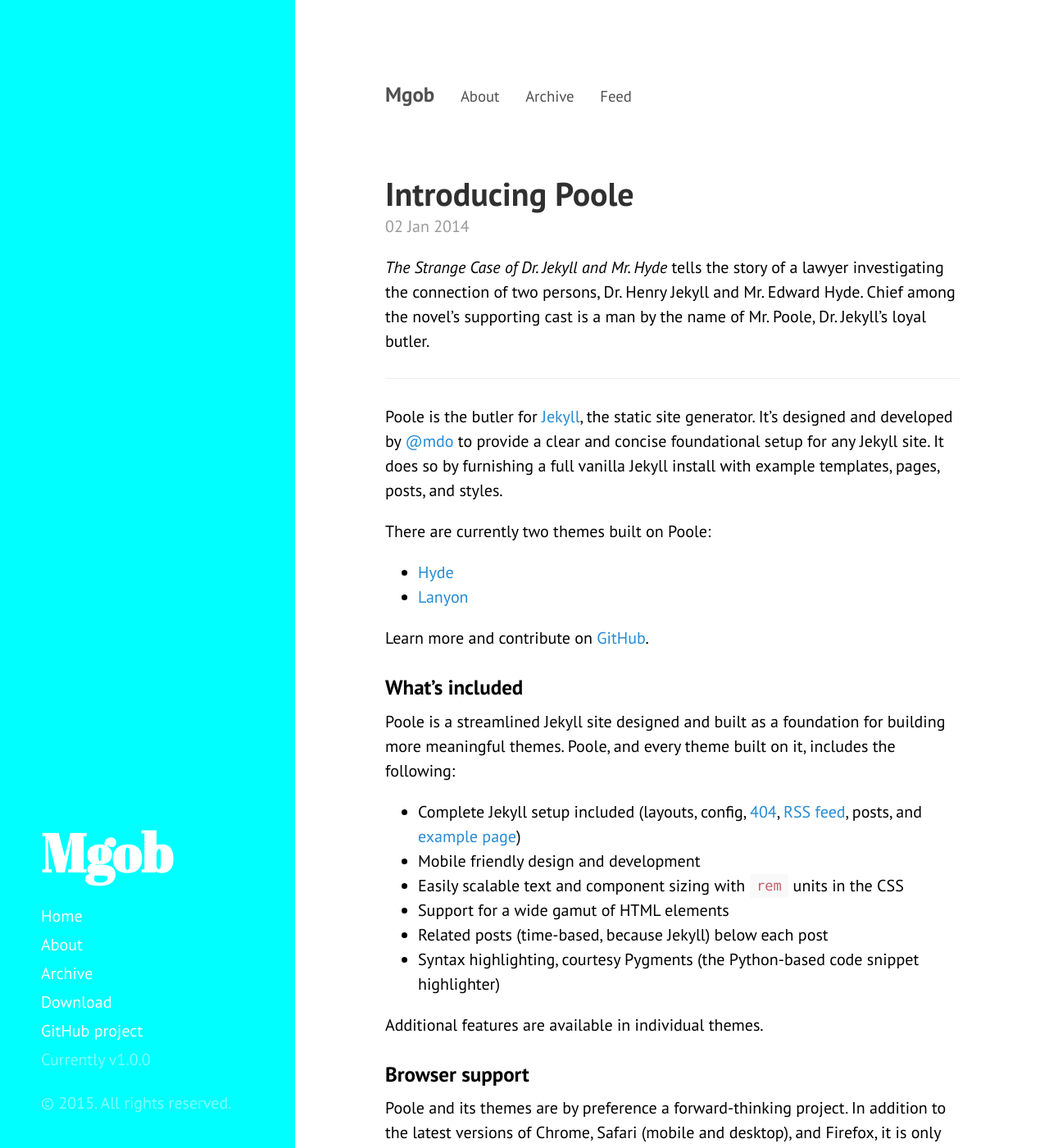
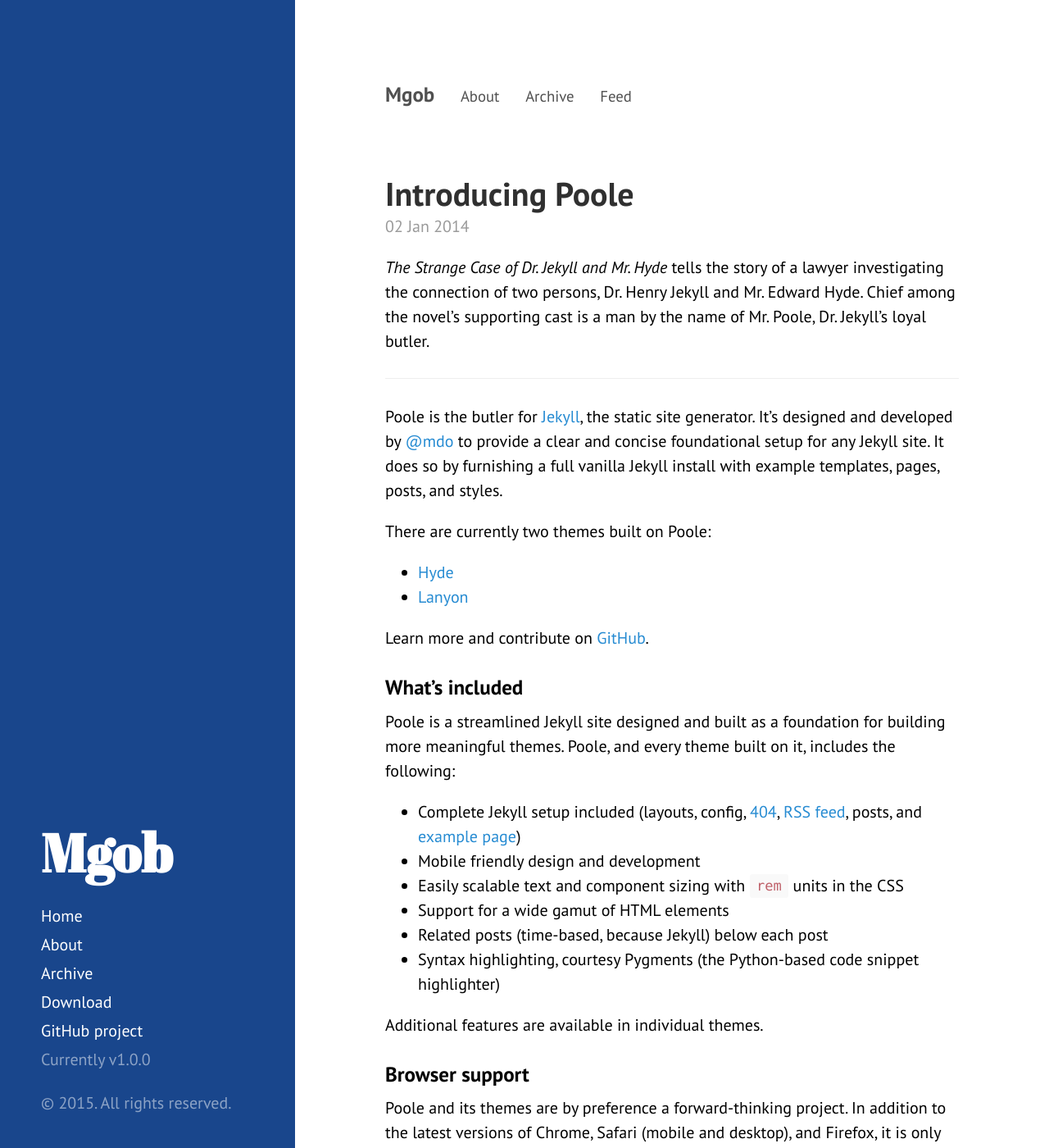
Before and after one commit to chawchangping/-chawchangping.github.io, a Jekyll site: the page built from index.html, in a window 1280 px wide and 1400 px high. Shown: the whole window at 82% size. Built offline with Jekyll 4.4.1, drawn with Linux system fonts in a browser that asks for light colours; the list of posts is cut into pages by our own code.

Commit message:
Update hyde.css

```diff
--- a/public/css/hyde.css
+++ b/public/css/hyde.css
@@ -57,7 +57,7 @@
   text-align: center;
   padding: 2rem 1rem;
   color: rgba(255,255,255,.5);
-  background-color: #00FFFF	;
+  background-color: #19468C	;
 }
 @media (min-width: 48em) {
   .sidebar {
```
